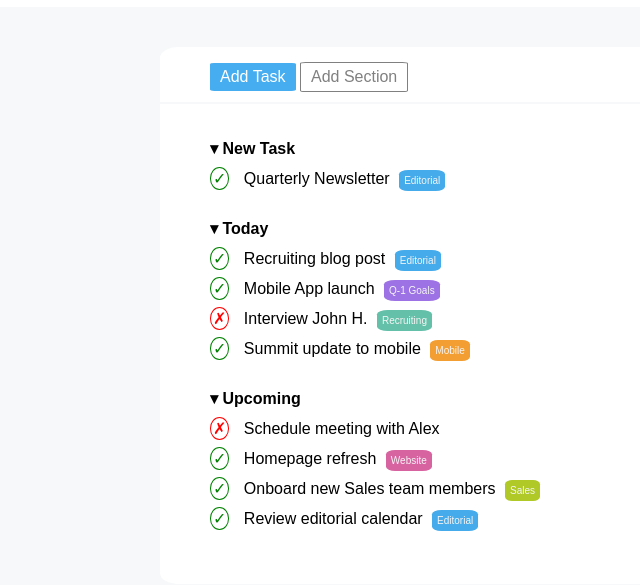
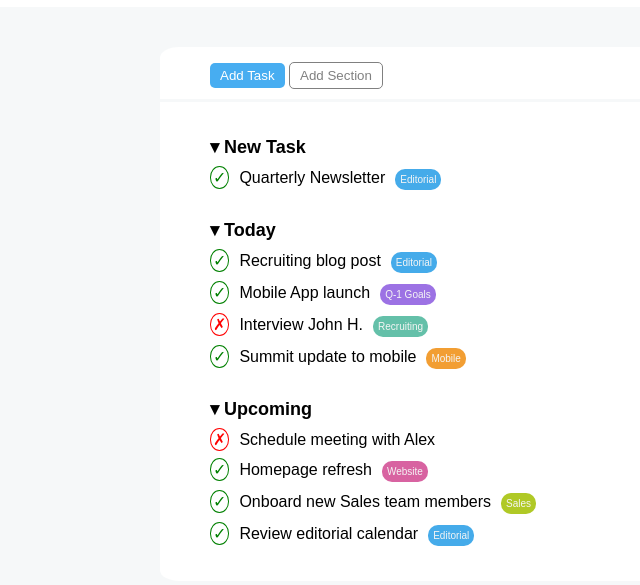
Before and after one commit to mcspe/html-css-toboolist, a plain HTML site: page index.html in a window 1280 px wide. Shown: the part 63-648 px from the top of the page, without its empty margins (0-640 px from the left). Drawn offline with Linux system fonts and the light colour scheme.

Commit message:
[fix] lighter structure

```diff
--- a/css/style.css
+++ b/css/style.css
@@ -39,51 +39,58 @@ main{
   border-radius: 2%;
 }
 
-/* barra di navigazione */
+/* barra azioni */
 .actions{
-  border-bottom: 2px solid #F6F8F9;
-  padding-top: 15px;
-  padding-bottom: 10px;
-  padding-left: 50px;
-}
-.actions ul{
-  list-style: none;
+  border-bottom: 3px solid #F6F8F9;
+  padding: 15px 50px 10px;
 }
 
-.actions ul li{
-  display: inline-block;
-  border-radius: 5%;
+.actions button{
+  border: none;
+  border-radius: 5px;
   padding: 5px 10px;
 }
 
-.selected{
+.actions button:hover{
+  cursor: pointer;
+}
+
+.actions button.selected{
   background-color: #47ADF1;
   color: white;
 }
 
-.unselected{
+.actions button.unselected{
+  background-color: white;
   color: gray;
   border: 1px solid grey;
 }
 
 /* to do list */
 .container{
-  padding-left: 50px;
-  padding-top: 30px;
-  padding-bottom: 30px;
+  padding: 30px 50px 10px;
 }
 
-.container section{
+ul{
+  list-style: none;
+}
+
+.container .section{
   padding-bottom: 20px;
 }
 
-.container section h4, .container section span{
+.container .section li{
   line-height: 30px;
 }
 
-.check{
-  display: inline-block;
-  margin-right: 10px;
+.container .section span{
+  font-size: 18px;
+  font-weight: 700;
+}
+
+.container .section span::before{
+  content: '\25BE';
+  margin-right: 5px;
 }
 
 .done::before{
@@ -92,6 +99,7 @@ main{
   border: 1px solid green;
   border-radius: 50%;
   padding: 2px;
+  margin-right: 10px;
 }
 
 .undone::before{
@@ -100,63 +108,65 @@ main{
   border: 1px solid red;
   border-radius: 50%;
   padding: 2px;
+  margin-right: 10px;
 }
 
-.label{
-  display: inline-block;
-  margin-left: 5px;
-}
-
-.editorial .label::after{
+.editorial::after{
   content: 'Editorial';
   font-size: 10px;
   background-color: #45ABEA;
   padding: 5px;
   color: whitesmoke;
-  border-radius: 20%;
+  border-radius: 10px;
+  margin-left: 10px;
 }
 
-.q-one .label::after{
+.q-one::after{
   content: 'Q-1 Goals';
   font-size: 10px;
   background-color: #9C72E4;
   padding: 5px;
   color: whitesmoke;
-  border-radius: 20%;
+  border-radius: 10px;
+  margin-left: 10px;
 }
 
-.recruiting .label::after{
+.recruiting::after{
   content: 'Recruiting';
   font-size: 10px;
   background-color: #64C0A9;
   padding: 5px;
   color: whitesmoke;
-  border-radius: 20%;
+  border-radius: 10px;
+  margin-left: 10px;
 }
 
-.mobile .label::after{
+.mobile::after{
   content: 'Mobile';
   font-size: 10px;
   background-color: #F29E33;
   padding: 5px;
   color: whitesmoke;
-  border-radius: 20%;
+  border-radius: 10px;
+  margin-left: 10px;
 }
 
-.web .label::after{
+.web::after{
   content: 'Website';
   font-size: 10px;
   background-color: #D863A1;
   padding: 5px;
   color: whitesmoke;
-  border-radius: 20%;
+  border-radius: 10px;
+  margin-left: 10px;
 }
 
-.sales .label::after{
+.sales::after{
   content: 'Sales';
   font-size: 10px;
   background-color: #B0C926;
   padding: 5px;
   color: whitesmoke;
-  border-radius: 20%;
+  border-radius: 10px;
+  margin-left: 10px;
 }
--- a/index.html
+++ b/index.html
@@ -17,124 +17,55 @@
   <!-- corpo principale -->
   <main class="top">
 
-    <!-- barra di navigazione -->
+    <!-- barra azioni -->
     <nav class="actions">
-      <ul>
-        <li class="selected">Add Task</li>
-        <li class="unselected">Add Section</li>
-      </ul>
+
+      <button class="selected">Add Task</button>
+      <button class="unselected">Add Section</button>
+
     </nav>
 
     <!-- to do list -->
     <div class="container">
 
-        <section class="section">
+        <ul class="section">
 
-          <h4>&#x25BE; New Task</h4>
+          <li>
+            <span>New Task</span>
+            <ul class="task">
+              <li class="done editorial">Quarterly Newsletter</li>
+            </ul>
+          </li>
 
-          <div class="task editorial">
+        </ul>
 
-            <div class="check done"></div>
+        <ul class="section">
 
-            <span>Quarterly Newsletter</span>
+          <li>
+            <span>Today</span>
+            <ul class="task">
+              <li class="done editorial">Recruiting blog post</li>
+              <li class="done q-one">Mobile App launch</li>
+              <li class="undone recruiting">Interview John H.</li>
+              <li class="done mobile">Summit update to mobile</li>
+            </ul>
+          </li>
 
-            <div class="label"></div>
+        </ul>
 
-          </div>
+        <ul class="section">
 
-        </section>
+          <li>
+            <span>Upcoming</span>
+            <ul class="task">
+              <li class="undone">Schedule meeting with Alex</li>
+              <li class="done web">Homepage refresh</li>
+              <li class="done sales">Onboard new Sales team members</li>
+              <li class="done editorial">Review editorial calendar</li>
+            </ul>
+          </li>
 
-        <section class="section">
-
-          <h4>&#x25BE; Today</h4>
-
-          <div class="task editorial">
-
-            <div class="check done"></div>
-
-            <span>Recruiting blog post</span>
-
-            <div class="label"></div>
-
-          </div>
-
-          <div class="task q-one">
-
-            <div class="check done"></div>
-
-            <span>Mobile App launch</span>
-
-            <div class="label"></div>
-
-          </div>
-
-          <div class="task recruiting">
-
-            <div class="check undone"></div>
-
-            <span>Interview John H.</span>
-
-            <div class="label"></div>
-
-          </div>
-
-          <div class="task mobile">
-
-            <div class="check done"></div>
-
-            <span>Summit update to mobile</span>
-
-            <div class="label"></div>
-
-          </div>
-
-        </section>
-
-        <section class="section">
-
-          <h4>&#x25BE; Upcoming</h4>
-
-          <div class="task">
-
-            <div class="check undone"></div>
-
-            <span>Schedule meeting with Alex</span>
-
-            <div class="label"></div>
-
-          </div>
-
-          <div class="task web">
-
-            <div class="check done"></div>
-
-            <span>Homepage refresh</span>
-
-            <div class="label"></div>
-
-          </div>
-
-          <div class="task sales">
-
-            <div class="check done"></div>
-
-            <span>Onboard new Sales team members</span>
-
-            <div class="label"></div>
-
-          </div>
-
-          <div class="task editorial">
-
-            <div class="check done"></div>
-
-            <span>Review editorial calendar</span>
-
-            <div class="label"></div>
-
-          </div>
-
-        </section>
+        </ul>
 
     </div>
     <!-- /to do list -->
```
